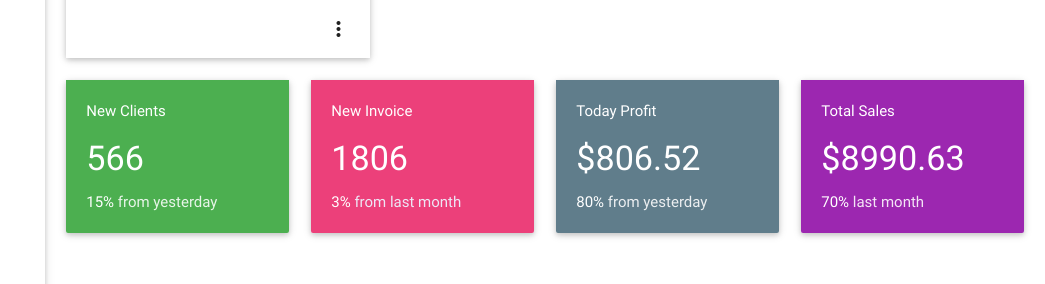
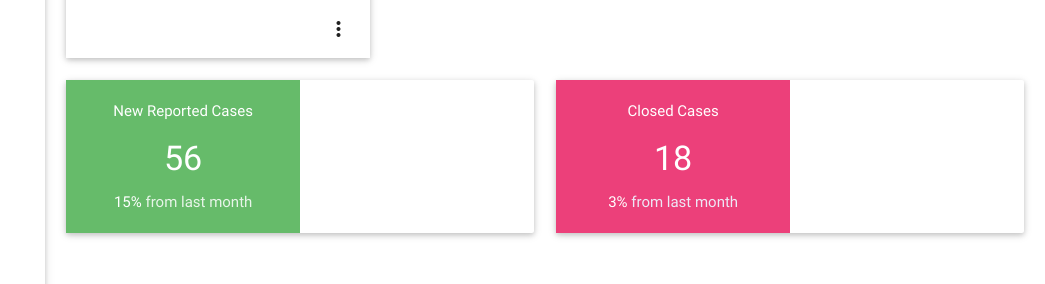
Before and after one commit to EduhG/VirtualStation, a Flask app: template app/templates/dashboard/dashboard.html in a window 1280 px wide. Shown: the part 516-800 px from the top of the page, without its empty margins (235-1280 px from the left). Run offline with Flask 2, Linux system fonts and the light colour scheme; the template is opened without the code that fills it, so the values that code supplies are empty; some libraries are stand-ins or nearby versions.

Commit message:
added graph area to small cards

```diff
--- a/app/templates/dashboard/dashboard.html
+++ b/app/templates/dashboard/dashboard.html
@@ -59,7 +59,7 @@
                 <div class="card">
                     <div class="card-content" style="height: 430px; padding:0">
                         <ul id="task-card" class="collection with-header">
-                            <li class="collection-header cyan">
+                            <li class="collection-header teal">
                                 <h4 class="task-card-title white-text">Recent Updates</h4>
                                 <p class="task-card-date white-text">October 17, 2016</p>
                             </li>
@@ -148,27 +148,43 @@
 
 
         <div class="row" style="margin:0">
-            <div class="col s12 m6 l3">
+            <div class="col s12 m6 l6">
                 <div class="card">
-                    <div class="card-content green white-text">
-                        <p class="card-stats-title"><i class="mdi-social-group-add"></i> New Clients</p>
-                        <h4 class="card-stats-number">566</h4>
-                        <p class="card-stats-compare"><i class="mdi-hardware-keyboard-arrow-up"></i> 15% <span class="green-text text-lighten-5">from yesterday</span>
-                        </p>
+                    <div class="card-content" style="padding: 0">
+                        <div class="row" style="padding: 0; margin: 0">
+                            <div class="col s12 m6 l6 green lighten-1 white-text center-align" style="padding: 20px">
+                                <p class="card-stats-title"><i class="mdi-social-group-add"></i> New Reported Cases</p>
+                                <h4 class="card-stats-number">56</h4>
+                                <p class="card-stats-compare"><i class="mdi-hardware-keyboard-arrow-up"></i> 15% <span class="green-text text-lighten-5">from last month</span>
+                                </p>
+                            </div>
+                            <div class="col s12 m6 l6"></div>
+                        </div>
+
                     </div>
+
+
+
+
                     <!--<div class="card-action green darken-2">
                         <a href="#">This is a link</a>
                     </div>-->
                 </div>
             </div>
 
-            <div class="col s12 m6 l3">
+            <div class="col s12 m6 l6">
                 <div class="card">
-                    <div class="card-content pink lighten-1 white-text">
-                        <p class="card-stats-title"><i class="mdi-editor-insert-drive-file"></i> New Invoice</p>
-                        <h4 class="card-stats-number">1806</h4>
-                        <p class="card-stats-compare"><i class="mdi-hardware-keyboard-arrow-down"></i> 3% <span class="deep-purple-text text-lighten-5">from last month</span>
-                        </p>
+                    <div class="card-content" style="padding: 0">
+                        <div class="row" style="padding: 0; margin: 0">
+                            <div class="col s12 m6 l6 pink lighten-1 white-text center-align" style="padding: 20px">
+                                <p class="card-stats-title"><i class="mdi-editor-insert-drive-file"></i> Closed Cases</p>
+                                <h4 class="card-stats-number">18</h4>
+                                <p class="card-stats-compare"><i class="mdi-hardware-keyboard-arrow-down"></i> 3% <span class="deep-purple-text text-lighten-5">from last month</span>
+                                </p>
+                            </div>
+                            <div class="col s12 m6 l6"></div>
+                        </div>
+
                     </div>
                     <!--<div class="card-action pink darken-2">
                         <a href="#">This is a link</a>
@@ -176,33 +192,6 @@
                 </div>
             </div>
 
-            <div class="col s12 m6 l3">
-                <div class="card">
-                    <div class="card-content blue-grey white-text">
-                        <p class="card-stats-title"><i class="mdi-action-trending-up"></i> Today Profit</p>
-                        <h4 class="card-stats-number">$806.52</h4>
-                        <p class="card-stats-compare"><i class="mdi-hardware-keyboard-arrow-up"></i> 80% <span class="blue-grey-text text-lighten-5">from yesterday</span>
-                        </p>
-                    </div>
-                    <!--<div class="card-action purple white-text">
-                        <a href="#">This is a link</a>
-                    </div>-->
-                </div>
-            </div>
-
-            <div class="col s12 m6 l3">
-                <div class="card">
-                    <div class="card-content purple white-text">
-                        <p class="card-stats-title"><i class="mdi-editor-attach-money"></i>Total Sales</p>
-                        <h4 class="card-stats-number">$8990.63</h4>
-                        <p class="card-stats-compare"><i class="mdi-hardware-keyboard-arrow-up"></i> 70% <span class="purple-text text-lighten-5">last month</span>
-                        </p>
-                    </div>
-                    <!--<div class="card-action purple darken-2">
-                        <a href="#">This is a link</a>
-                    </div>-->
-                </div>
-            </div>
         </div>
 
         <div class="row" style="margin:0">
```
